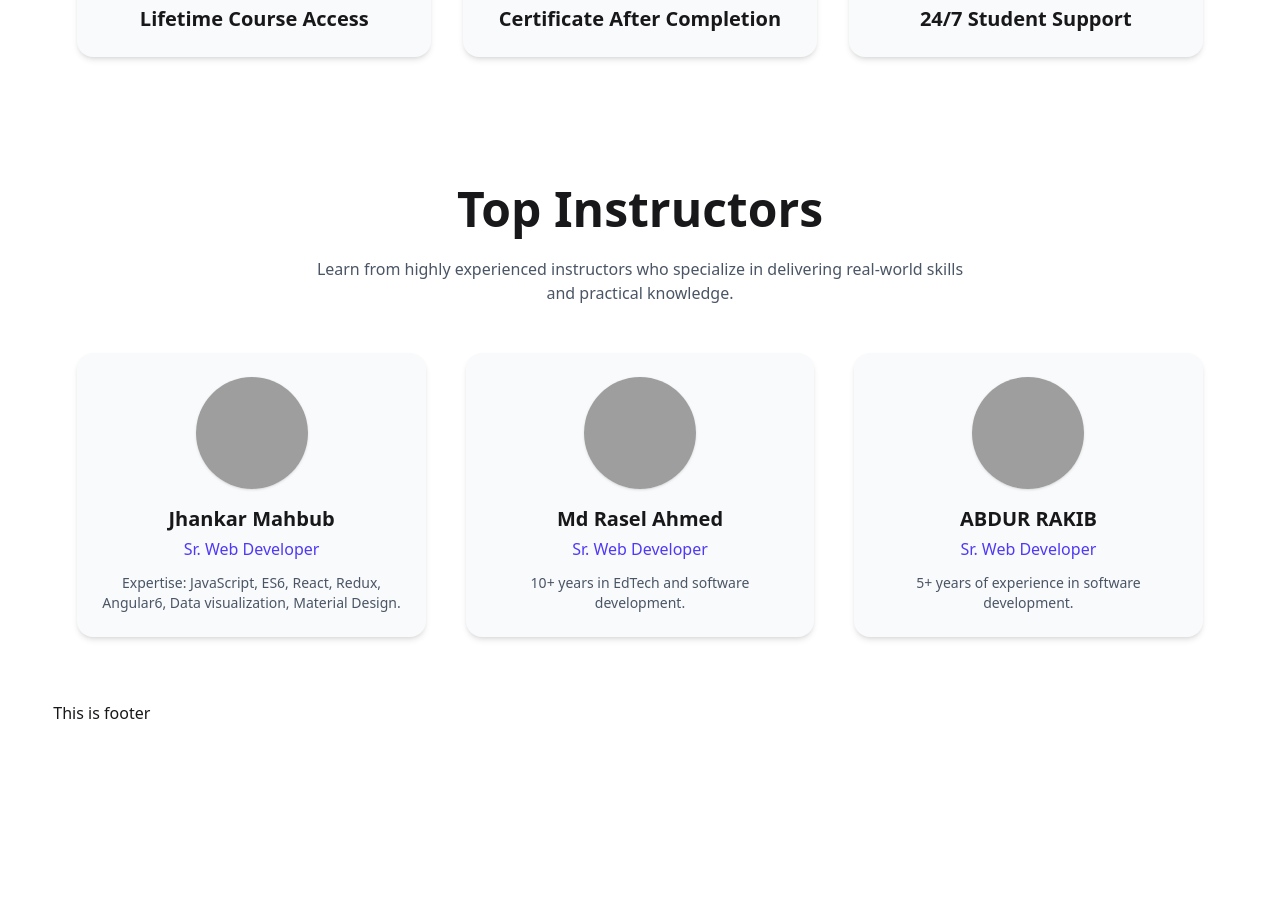
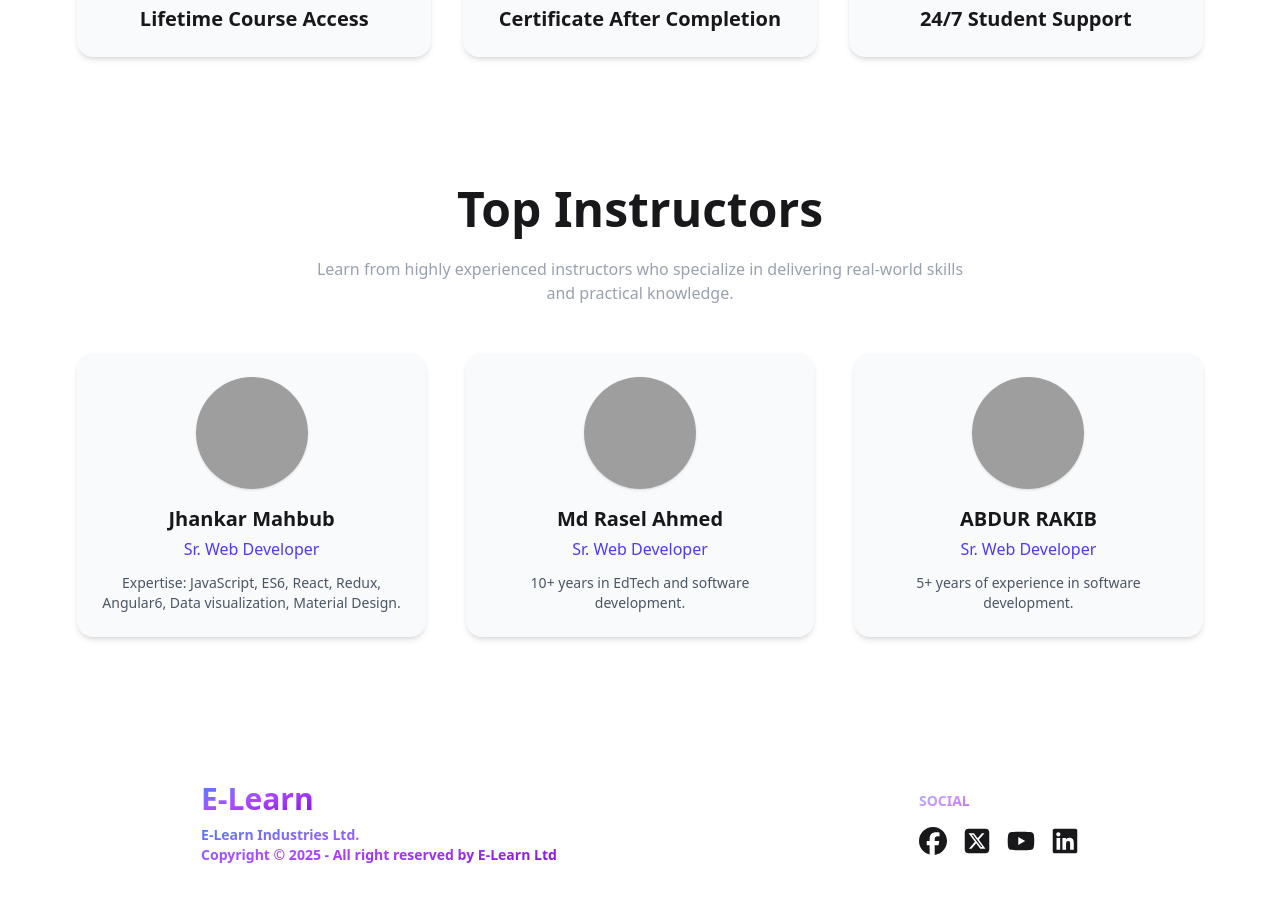
Before and after one commit to Abdul-Kader-Rimon/e-learn, a React (Vite) app: page / in a window 1280 px wide. Shown: the part 2120-3021 px from the top of the page. Before the commit the page ends 2845 px from the top, so only its background shows below. Built offline with nearby package versions, Linux system fonts and the light colour scheme; no server answers; grey boxes are pictures that could not be loaded.

Commit message:
footer section done

```diff
--- a/src/Pages/Home/TopInstructors.jsx
+++ b/src/Pages/Home/TopInstructors.jsx
@@ -23,7 +23,7 @@ const instructors = [
 ];
 const TopInstructors = () => {
   return (
-    <div className="bg-white py-16 px-6">
+    <div className=" py-16 px-6">
       <div className="max-w-6xl mx-auto text-center">
         <motion.h2
           initial={{ opacity: 0, y: 30 }}
@@ -39,7 +39,7 @@ const TopInstructors = () => {
           whileInView={{ opacity: 1, y: 0 }}
           viewport={{ once: false, amount: 0.3 }}
           transition={{ duration: 1.2, delay: 0.3, ease: [0.25, 0.1, 0.25, 1] }}
-          className="text-gray-600 max-w-2xl mx-auto mb-12"
+          className="text-gray-400 max-w-2xl mx-auto mb-12"
         >
           Learn from highly experienced instructors who specialize in delivering
           real-world skills and practical knowledge.
--- a/src/components/Footer.jsx
+++ b/src/components/Footer.jsx
@@ -1,11 +1,48 @@
-import React from 'react';
 
+import React from "react";
+
+import { FaFacebook, FaLinkedin, FaSquareXTwitter, FaYoutube } from "react-icons/fa6";
+import { Link } from "react-router";
 const Footer = () => {
-    return (
-        <div>
-            This is footer
-        </div>
-    );
+  return (
+    <div>
+      <footer className=" footer w-full sm:footer-horizontal flex justify-around items-center gap-10   texcent p-10 mt-10">
+        <aside>
+          <Link to={"/"}>
+
+              <h2 className="text-3xl font-bold text-transparent bg-clip-text bg-gradient-to-br from-blue-500 via-purple-500 to-purple-700">
+                 E-Learn
+              </h2>
+
+          </Link>
+          <p className="font-semibold text-transparent bg-clip-text bg-gradient-to-br from-blue-500 via-purple-500 to-purple-700">
+            E-Learn Industries Ltd.
+            <br />
+            Copyright © 2025 - All right reserved by E-Learn Ltd
+          </p>
+        </aside>
+        <nav>
+          <h4 className="footer-title font-bold text-transparent bg-clip-text bg-gradient-to-br from-blue-500 via-purple-500 to-purple-700">
+            Social
+          </h4>
+          <div className="grid grid-flow-row md:grid-flow-col gap-4">
+            <a href="https://www.facebook.com/">
+              <FaFacebook size={28} />
+            </a>
+            <a href="https://x.com/">
+              <FaSquareXTwitter size={28} />
+            </a>
+            <a href="https://www.youtube.com/">
+              <FaYoutube size={28} />
+            </a>
+            <a href="https://bd.linkedin.com/">
+              <FaLinkedin size={28} />
+            </a>
+          </div>
+        </nav>
+      </footer>
+    </div>
+  );
 };
 
 export default Footer;
--- a/src/layout/MainLayout.jsx
+++ b/src/layout/MainLayout.jsx
@@ -11,8 +11,9 @@ const MainLayout = () => {
           <main  className="flex-1">
             <Outlet />
           </main>
-          <Footer />
+
         </div>
+        <Footer />
       </div>
     );
 };
```
